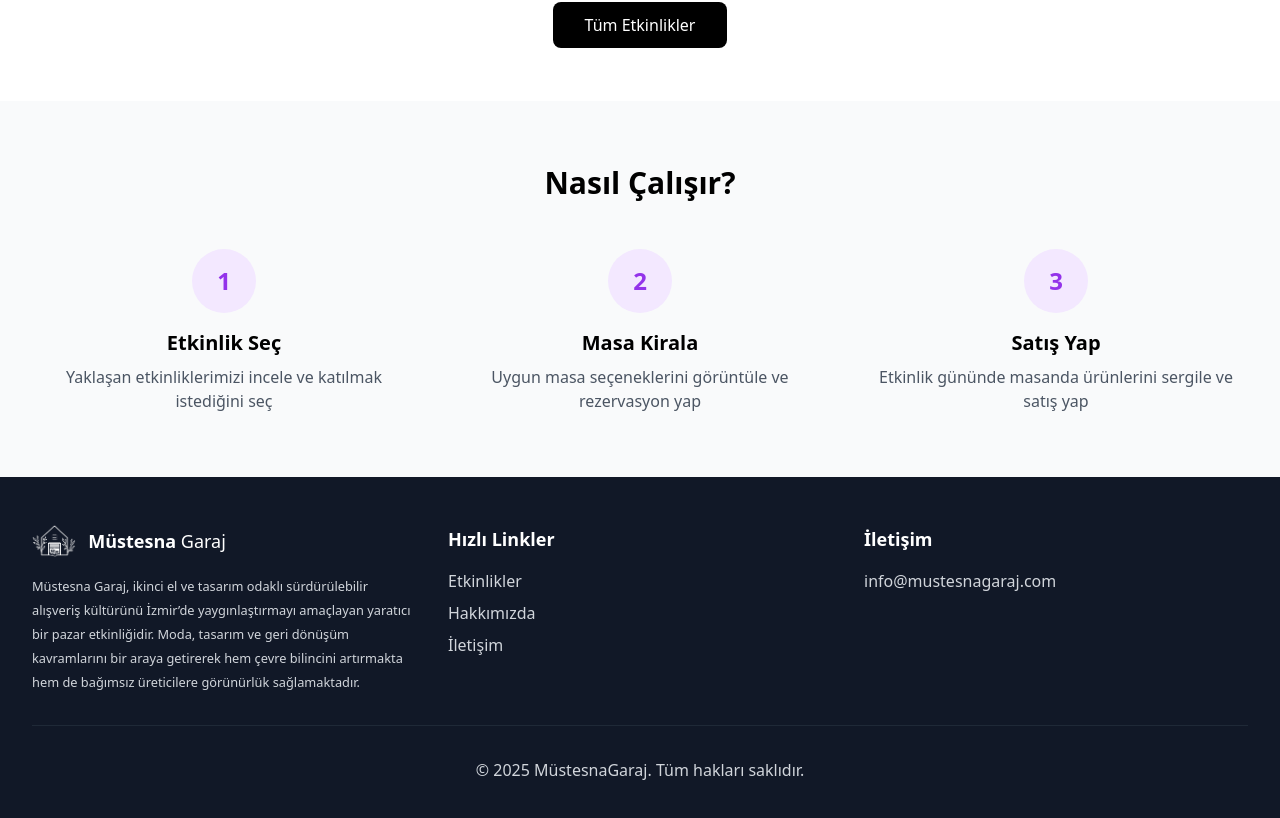
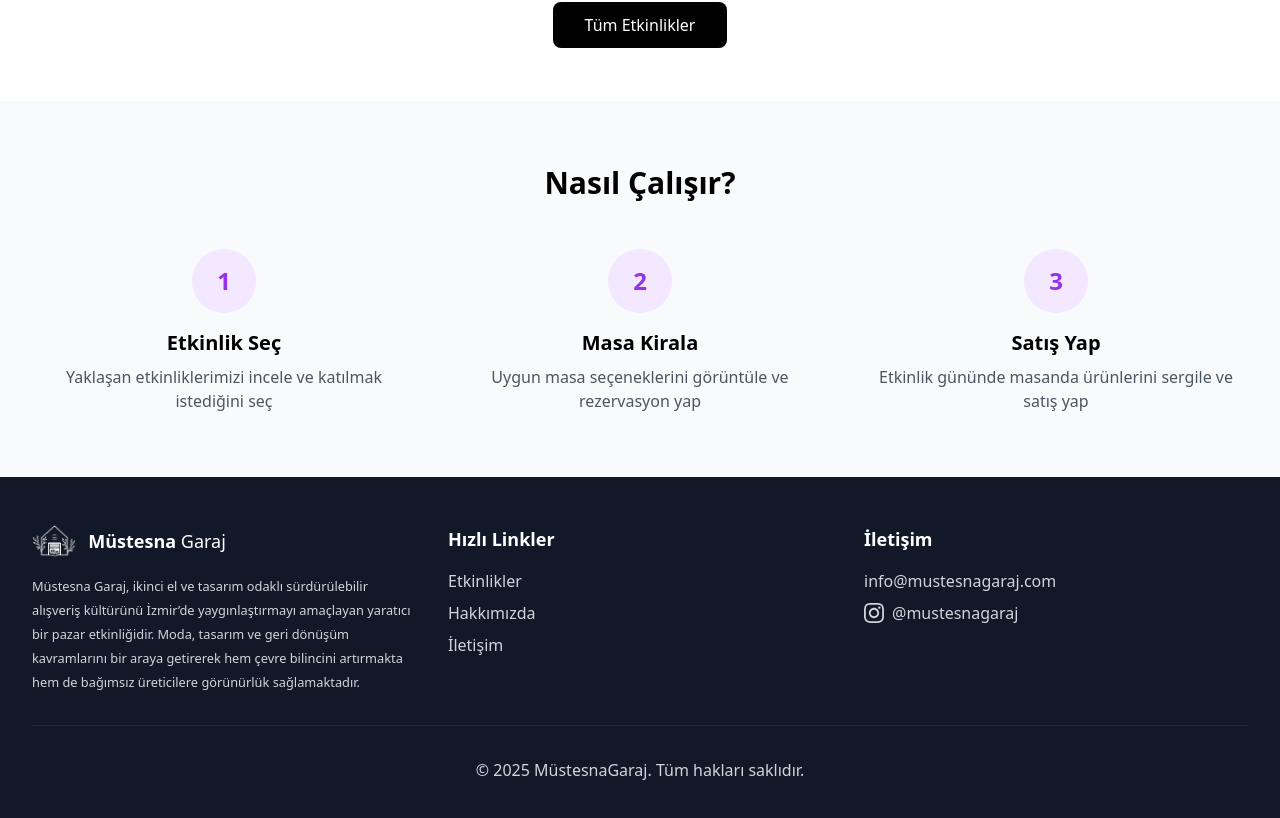
Before and after one commit to alialaca/mustesnagaraj, a Nuxt app: page / in a window 1280 px wide. Shown: the part 1506-2324 px from the top of the page. Built offline with nearby package versions, Linux system fonts and the light colour scheme.

Commit message:
Add Instagram link to footer contact section for improved user accessibility

```diff
--- a/layouts/default.vue
+++ b/layouts/default.vue
@@ -121,7 +121,20 @@
           </div>
           <div>
             <h3 class="text-lg font-semibold mb-4">İletişim</h3>
-            <p class="text-gray-300">info@mustesnagaraj.com</p>
+            <div class="space-y-2">
+              <p class="text-gray-300">info@mustesnagaraj.com</p>
+              <a
+                href="https://www.instagram.com/mustesnagaraj/"
+                target="_blank"
+                rel="noopener noreferrer"
+                class="flex items-center text-gray-300 hover:text-white transition-colors"
+              >
+                <svg class="w-5 h-5 mr-2" fill="currentColor" viewBox="0 0 24 24">
+                  <path d="M12 2.163c3.204 0 3.584.012 4.85.07 3.252.148 4.771 1.691 4.919 4.919.058 1.265.069 1.645.069 4.849 0 3.205-.012 3.584-.069 4.849-.149 3.225-1.664 4.771-4.919 4.919-1.266.058-1.644.07-4.85.07-3.204 0-3.584-.012-4.849-.07-3.26-.149-4.771-1.699-4.919-4.92-.058-1.265-.07-1.644-.07-4.849 0-3.204.013-3.583.07-4.849.149-3.227 1.664-4.771 4.919-4.919 1.266-.057 1.645-.069 4.849-.069zm0-2.163c-3.259 0-3.667.014-4.947.072-4.358.2-6.78 2.618-6.98 6.98-.059 1.281-.073 1.689-.073 4.948 0 3.259.014 3.668.072 4.948.2 4.358 2.618 6.78 6.98 6.98 1.281.058 1.689.072 4.948.072 3.259 0 3.668-.014 4.948-.072 4.354-.2 6.782-2.618 6.979-6.98.059-1.28.073-1.689.073-4.948 0-3.259-.014-3.667-.072-4.947-.196-4.354-2.617-6.78-6.979-6.98-1.281-.059-1.69-.073-4.949-.073zm0 5.838c-3.403 0-6.162 2.759-6.162 6.162s2.759 6.163 6.162 6.163 6.162-2.759 6.162-6.163c0-3.403-2.759-6.162-6.162-6.162zm0 10.162c-2.209 0-4-1.79-4-4 0-2.209 1.791-4 4-4s4 1.791 4 4c0 2.21-1.791 4-4 4zm6.406-11.845c-.796 0-1.441.645-1.441 1.44s.645 1.44 1.441 1.44c.795 0 1.439-.645 1.439-1.44s-.644-1.44-1.439-1.44z"/>
+                </svg>
+                @mustesnagaraj
+              </a>
+            </div>
           </div>
         </div>
         <div class="mt-8 pt-8 border-t border-gray-800 text-center text-gray-300">
```
